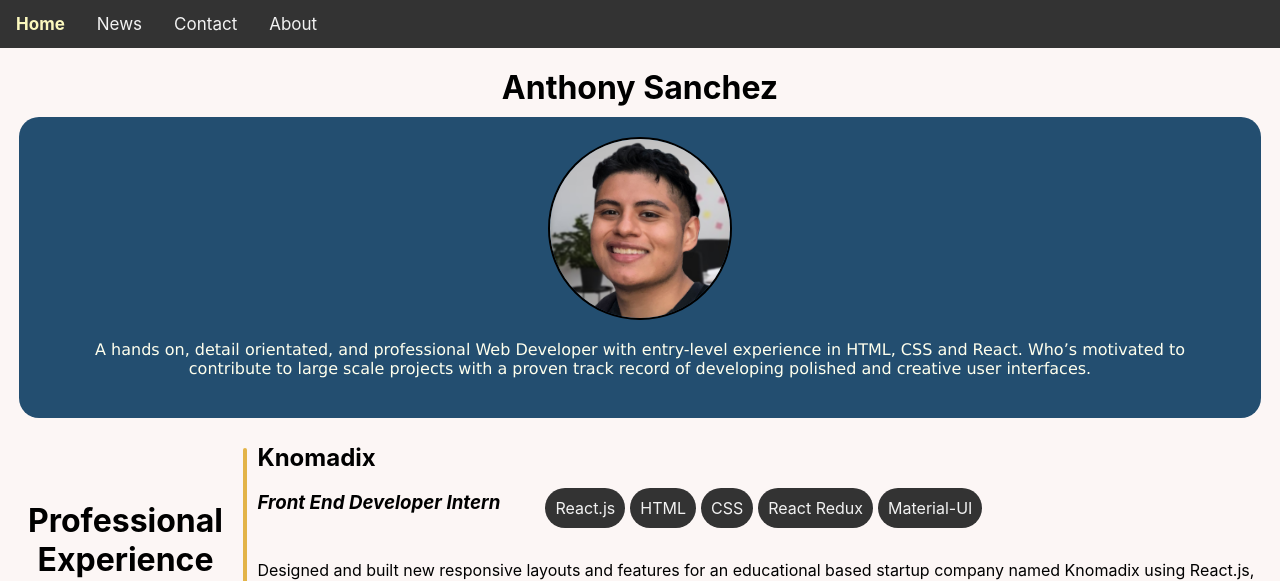
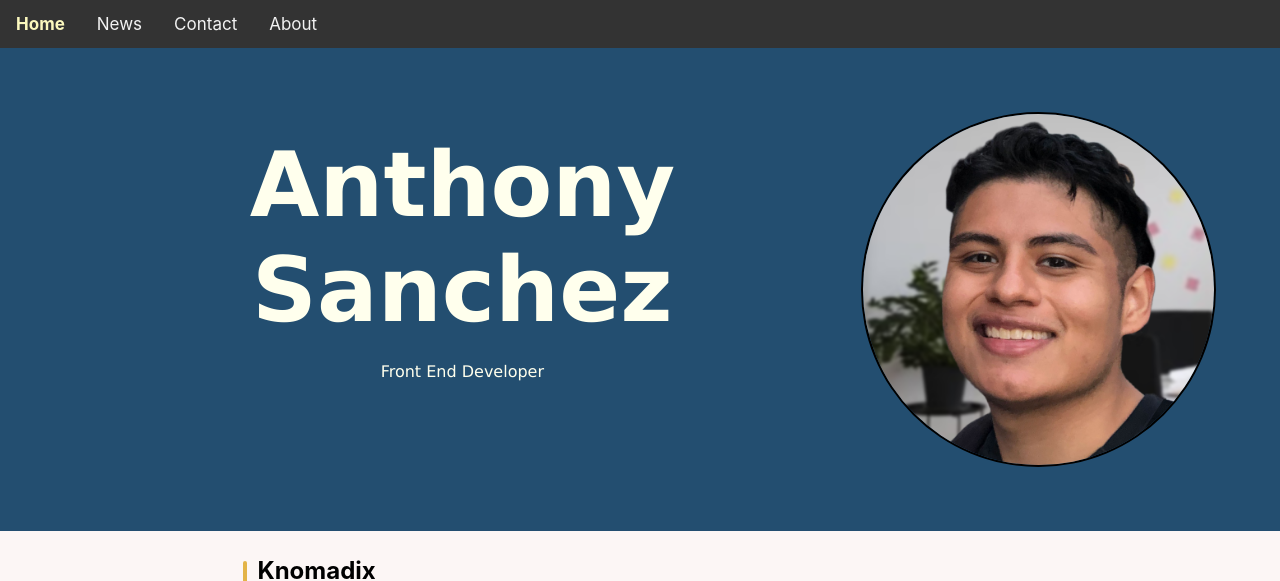
Before and after one commit to antsanchez198/Portfolio-Website, a React (Create React App) app: page / in a window 1280 px wide. Shown: the top 581 px of the page. Built offline with nearby package versions, Linux system fonts and the light colour scheme.

Commit message:
fixing header

```diff
--- a/src/website/MainPage.css
+++ b/src/website/MainPage.css
@@ -42,21 +42,26 @@ body {
 
 .container {
   background-color: var(--main-color);
-  width: 97%;
-  height: 50%;
-  padding: 20px 10px;
+  width: 100%;
+  height: 90%;
   font-family: var(--font);
   text-align: center;
   color: var(--second-color);
   margin: 0 auto;
-  margin-top: 10px;
-  border-radius: 20px;
+  display: grid;
+  grid-template-columns: auto auto;
+  padding: 5%;
+}
+
+.container-left{
+  width: 60%;
+  margin: 0 auto;
 }
 
 .img {
   display: block;
-  width: 15%;
-  height: 15%;
+  width: 100%;
+  height: 100%;
   border-radius: 50%;
   margin: 0 auto;
   border: solid 2px black;
@@ -72,6 +77,10 @@ h1 {
   text-align: center;
   margin: 10px;
   font-size: xx-large;
+}
+
+.title {
+  font-size: 90px;
 }
 
 /* Professional Experience */
--- a/src/website/MainPage.js
+++ b/src/website/MainPage.js
@@ -6,12 +6,14 @@ export default function MainPage() {
     return (
         <>
             <NavBar />
-            <h1 className="margin">Anthony Sanchez</h1>
             <div className="container">
+                <div className="container-left">
+                    <h1 className="margin title">Anthony Sanchez</h1>
+                    <p className='paragraph'>Front End Developer</p>
+                </div>
                 <img className="img" src="/myheadshot.png"></img>
-                <p className='paragraph'>A hands on, detail orientated, and professional Web Developer with entry-level experience in HTML, CSS and React. Who’s
-                    motivated to contribute to large scale projects with a proven track record of developing polished and creative user interfaces.</p>
             </div>
+
             <div className='exp-container margin'>
                 <div className='left'><h1>Professional Experience</h1></div>
                 <div className='line'></div>
@@ -36,11 +38,11 @@ export default function MainPage() {
             <div className="project-section">
                 <h1 className="margin">Projects</h1>
                 <div className="cards-container">
-                    <Card/>
-                    <Card/>
-                    <Card/>
-                    <Card/>
-                    <Card/>
+                    <Card />
+                    <Card />
+                    <Card />
+                    <Card />
+                    <Card />
                 </div>
             </div>
             <h1>Skills</h1>
```
